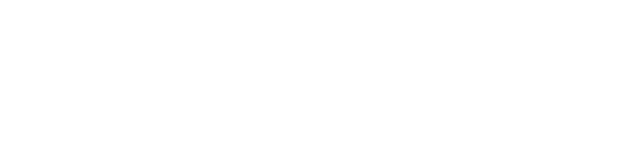
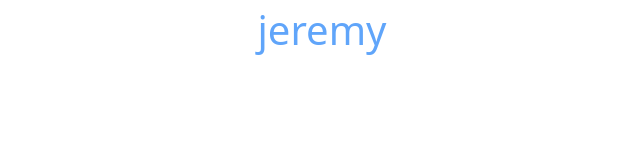
Before and after one commit to RahimovAbdurahmon/group-project-git-16, a website: page src/Shohrukh.html in a window 1280 px wide. Shown: the whole page, without its empty margins (318-958 px from the left). Drawn offline with Linux system fonts and the light colour scheme.

Commit message:
added text

```diff
--- a/src/Shohrukh.html
+++ b/src/Shohrukh.html
@@ -7,6 +7,6 @@
     <link rel="stylesheet" href="./output.css">
 </head>
 <body>
-
+    <h1 class="text-blue-400 text-[40px] text-center">jeremy</h1>
 </body>
 </html>
```
Also changed, not shown: src/output.css.
